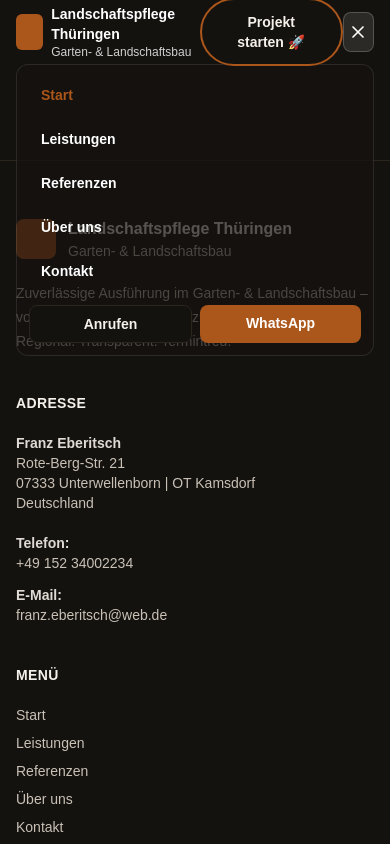
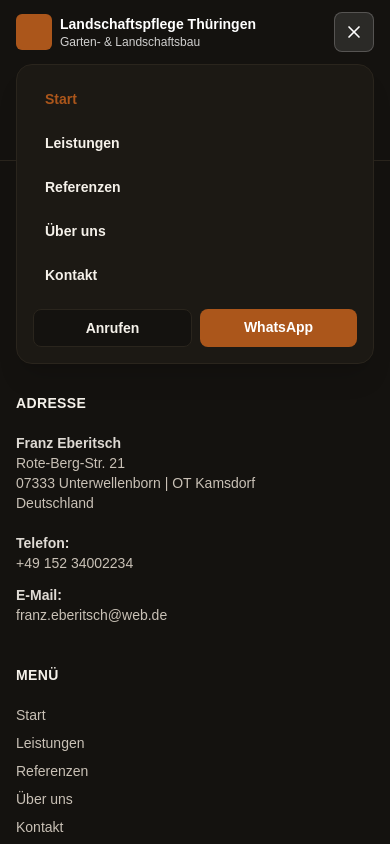
Before and after one commit to KimReuter/landschaftspflege-thueringen, a Next.js app: page / in a window 390 px wide. Both pictures are taken after a click on the button "Menü öffnen". Shown: the top 844 px of the page. Built offline with nearby package versions, Linux system fonts and the light colour scheme.

Commit message:
Improve Header for mobile version

```diff
--- a/components/layout/Header.tsx
+++ b/components/layout/Header.tsx
@@ -49,7 +49,7 @@ export function Header() {
 
     return (
         <header className={headerClass}>
-            <div className="mx-auto max-w-6xl px-4">
+            <div className="relative mx-auto max-w-6xl px-4">
                 <div className="flex h-16 items-center justify-between">
                     {/* Brand */}
                     <Link href="/" className="flex items-center gap-2">
@@ -85,10 +85,12 @@ export function Header() {
                         })}
                     </nav>
 
-                    {/* CTAs */}
-                    <Button variant="outline" onClick={() => setIsOpen(true)}>
-                        Projekt starten 🚀
-                    </Button>
+                    {/* Desktop CTA (mobile: hidden) */}
+                    <div className="hidden md:block">
+                        <Button variant="outline" onClick={() => setIsOpen(true)}>
+                            Projekt starten 🚀
+                        </Button>
+                    </div>
 
                     {/* Mobile toggle */}
                     <button
@@ -111,8 +113,8 @@ export function Header() {
 
                 {/* Mobile menu */}
                 {mobileOpen && (
-                    <div className="md:hidden pb-4">
-                        <div className={["rounded-xl border p-3", scrolled ? "bg-surface-2 border-border" : "bg-surface/70 border-white/10"].join(" ")}>
+                    <div className="md:hidden absolute left-0 right-0 top-16 z-50 px-4">
+                        <div className="rounded-2xl border border-border bg-surface-2 p-4 shadow-xl">
                             <div className="flex flex-col gap-2">
                                 {NAV.map((item) => {
                                     const active = isActive(pathname, item.href);
@@ -122,14 +124,15 @@ export function Header() {
                                             href={item.href}
                                             className={[
                                                 "rounded-lg px-3 py-2 text-sm font-semibold",
-                                                active ? "text-brand-accent" : scrolled ? "text-foreground" : "text-white",
-                                                scrolled ? "hover:bg-surface" : "hover:bg-white/10",
+                                                active ? "text-brand-accent" : "text-foreground",
+                                                "hover:bg-surface",
                                             ].join(" ")}
                                         >
                                             {item.label}
                                         </Link>
                                     );
                                 })}
+
                                 <div className="mt-2 flex gap-2">
                                     <a
                                         href="tel:+4915234002234"
```
